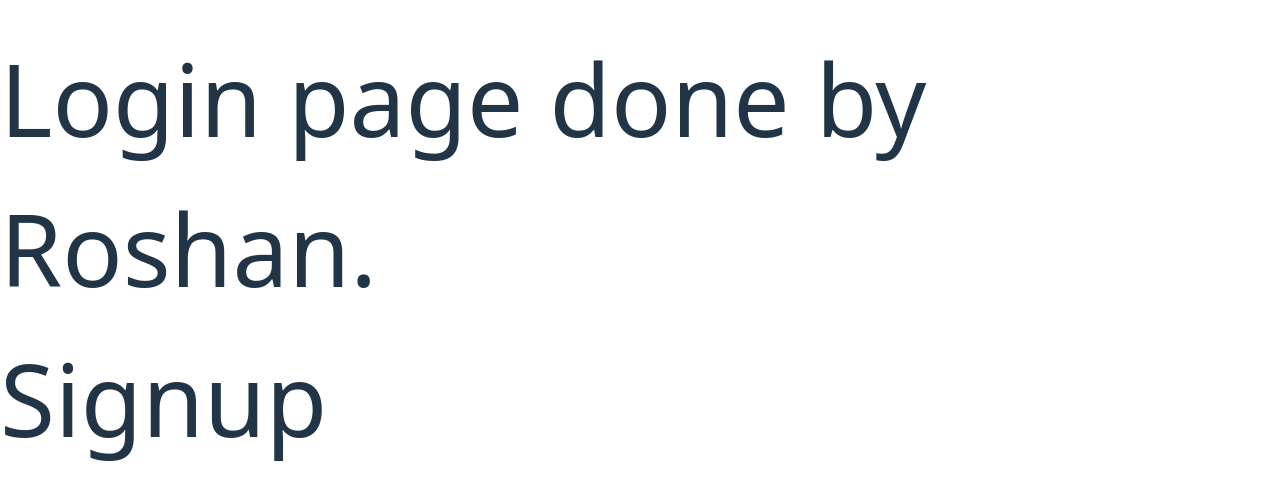
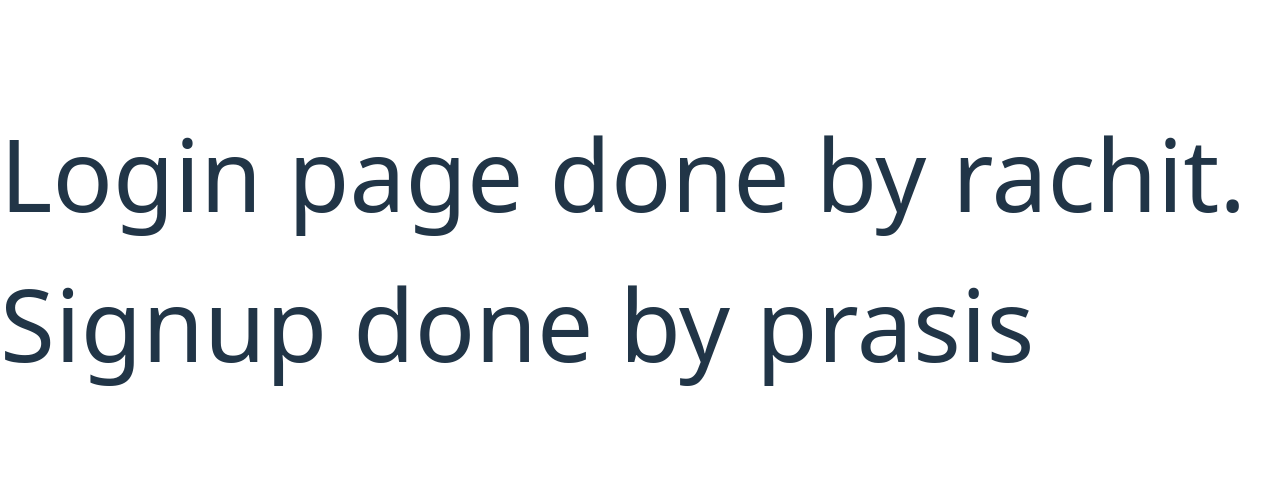
Before and after one commit to RkChhetri358/Ncit-Hackathon, a React (Vite) app in the folder Project/: page / in a window 1280 px wide. Shown: the part 152-652 px from the top of the page. Built offline with nearby package versions, Linux system fonts and the light colour scheme.

Commit message:
Modified on login and sign up

```diff
--- a/Project/src/components/Login/Login.jsx
+++ b/Project/src/components/Login/Login.jsx
@@ -2,6 +2,6 @@ import React from 'react'
 import "./Login.css";
 export default function Login() {
   return (
-    <div id="key">Login page done by Roshan.</div>
+    <div id="key">Login page done by rachit.</div>
   )
 }
--- a/Project/src/components/Signup/Signup.jsx
+++ b/Project/src/components/Signup/Signup.jsx
@@ -2,6 +2,6 @@ import React from 'react'
 import "./Signup.css";
 export default function Signup() {
   return (
-    <div id="key">Signup</div>
+    <div id="key">Signup done by prasis</div>
   )
 }
```
